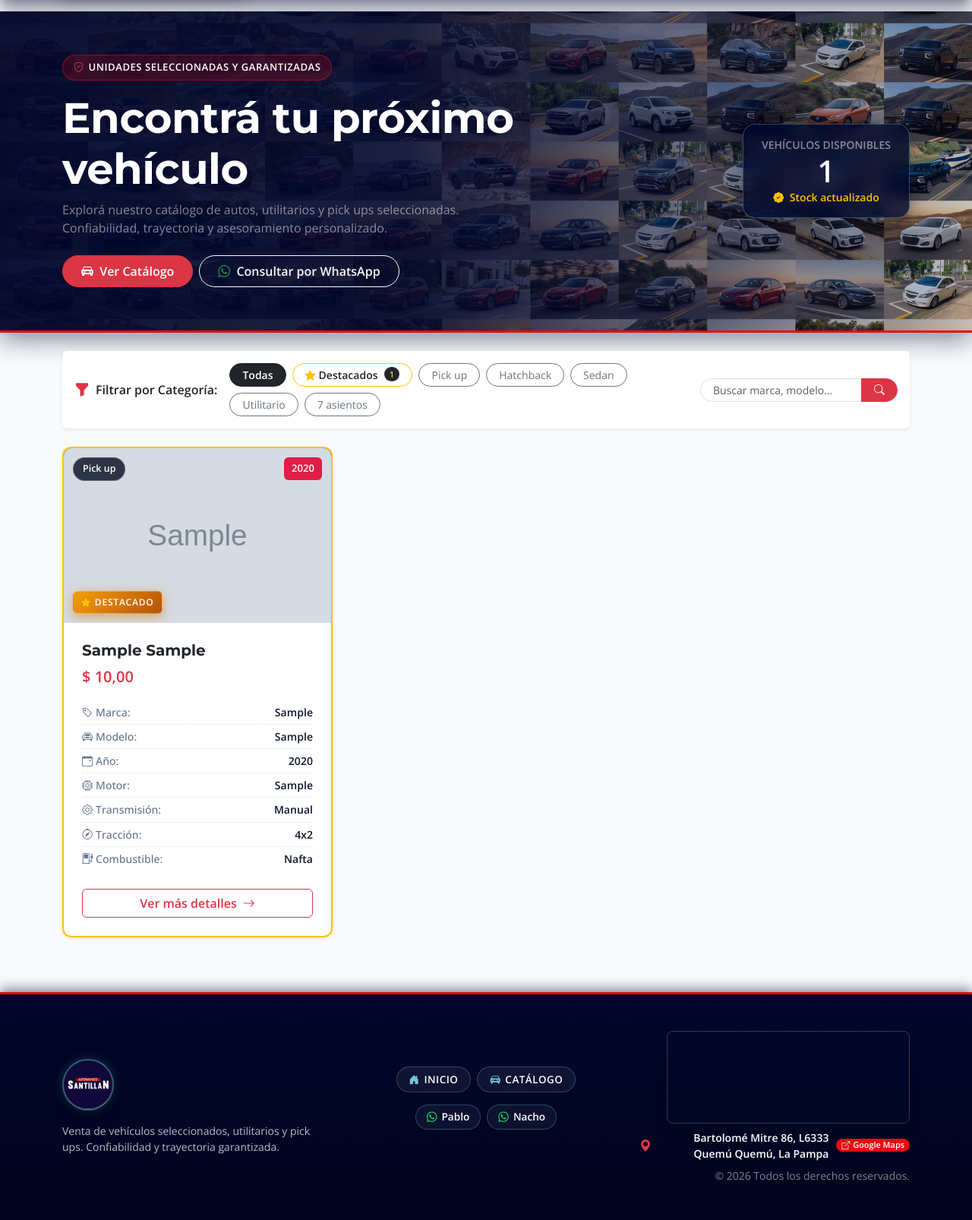
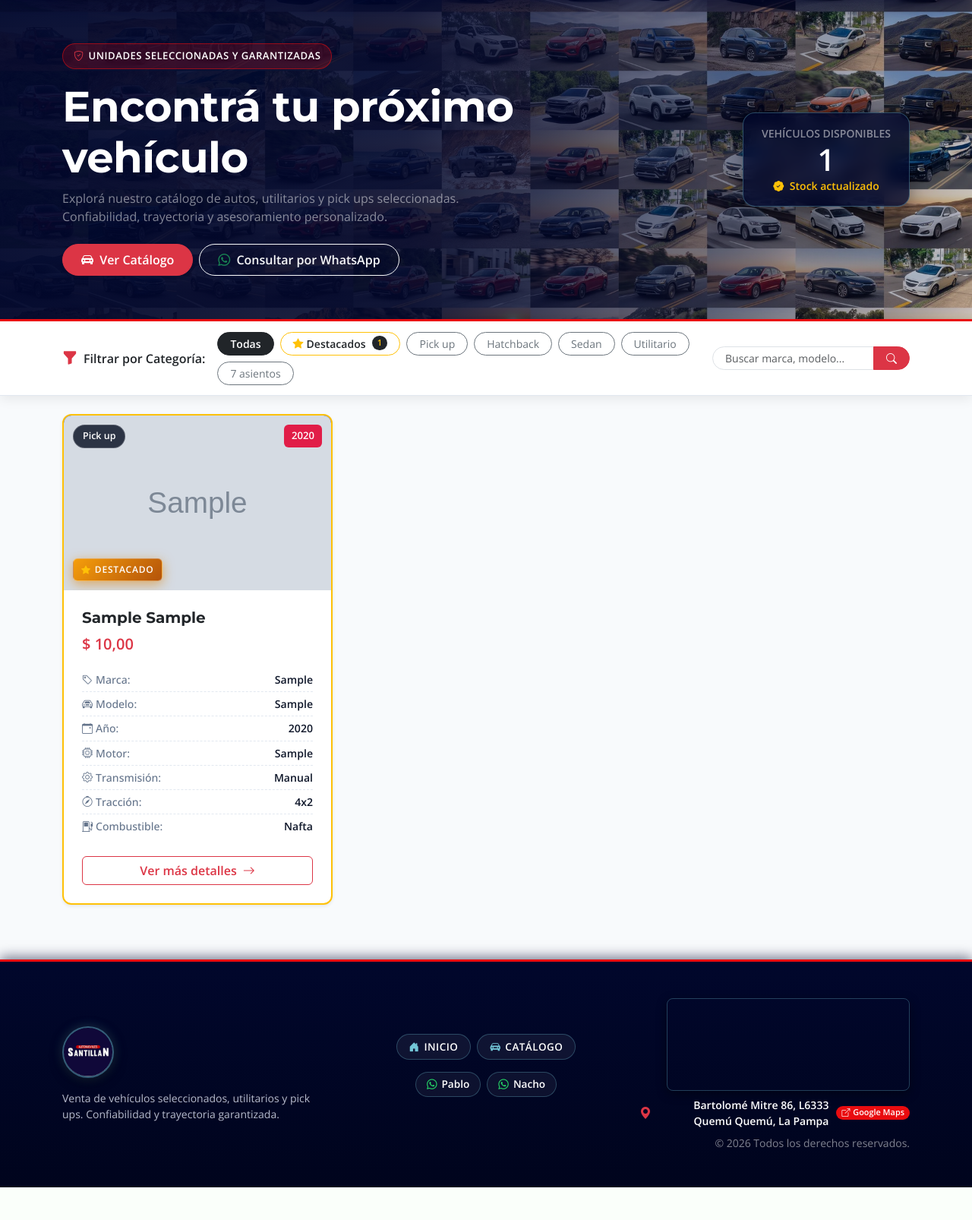
Before and after one commit to GerardodeMartini/AUTOMOVILES-SANTILLAN, a Django app: page / in a window 1280 px wide. Shown: the part 97-1703 px from the top of the page at 76% size. After the commit the page ends 1660 px from the top, so only its background shows below. Run offline with Django 5.2, Linux system fonts and the light colour scheme; tables that the repository leaves empty hold one stand-in row (values such as "Sample post"); grey boxes marked "Sample" are stand-in pictures; some libraries are stand-ins or nearby versions.

Commit message:
Eliminar márgenes superior e inferior de la portada: unida al header y a la barra de filtros

```diff
--- a/templates/base.html
+++ b/templates/base.html
@@ -33,11 +33,15 @@
             scroll-behavior: smooth;
         }
 
+        :root {
+            --nav-height: 94px;
+        }
+
         body {
             font-family: 'Open Sans', sans-serif;
             background-color: #f8fafc;
             color: #1e293b;
-            padding-top: 112px; /* Compensación para header fijo con logo más grande */
+            padding-top: var(--nav-height);
             min-height: 100vh;
             display: flex;
             flex-direction: column;
@@ -147,26 +151,26 @@
         }
 
         @media (max-width: 992px) {
+            :root {
+                --nav-height: 80px;
+            }
             .navbar-brand {
                 margin-left: 20px;
             }
             .navbar-brand img.brand-logo-img {
                 height: 68px;
             }
-            body {
-                padding-top: 102px;
-            }
         }
 
         @media (max-width: 576px) {
+            :root {
+                --nav-height: 68px;
+            }
             .navbar-brand {
                 margin-left: 10px;
             }
             .navbar-brand img.brand-logo-img {
                 height: 56px;
-            }
-            body {
-                padding-top: 96px;
             }
         }
 
@@ -321,14 +325,16 @@
             }
         }
 
-        /* Hero Banner Portada Full-Width (de extremo a extremo de pantalla) */
+        /* Hero Banner Portada Full-Width (de extremo a extremo de pantalla, unida sin márgenes) */
         .hero-portada-fullwidth {
             position: relative;
             width: 100%;
             background: #01072c url("{% static 'img/portada.webp' %}") center center / cover no-repeat;
-            border-bottom: 3px solid #e90b0f;
-            box-shadow: 0 10px 30px rgba(1, 7, 44, 0.45);
-            margin-top: 0;
+            margin-top: 0 !important;
+            margin-bottom: 0 !important;
+            border: none !important;
+            border-radius: 0 !important;
+            box-shadow: none !important;
             overflow: hidden;
         }
 
@@ -342,6 +348,19 @@
                 background: linear-gradient(180deg, rgba(1, 7, 44, 0.95) 0%, rgba(1, 7, 44, 0.84) 100%);
                 min-height: 320px;
             }
+        }
+
+        /* Barra de filtros y búsqueda pegada directamente a la portada */
+        .filter-bar-attached {
+            width: 100%;
+            margin-top: 0 !important;
+            background-color: #ffffff;
+            border-top: 3px solid #e90b0f;
+            border-bottom: 1px solid #e2e8f0;
+            box-shadow: 0 4px 15px rgba(0, 0, 0, 0.08);
+            padding: 0.85rem 0;
+            position: relative;
+            z-index: 5;
         }
 
         .badge-hero-garantia {
@@ -703,6 +722,19 @@
 
     <!-- Bootstrap 5 JS Bundle with Popper -->
     <script src="https://cdn.jsdelivr.net/npm/bootstrap@5.3.3/dist/js/bootstrap.bundle.min.js" integrity="sha384-YvpcrYf0tY3lHB60NNkmXc5s9fDVZLESaAA55NDzOxhy9GkcIdslK1eN7N6jIeHz" crossorigin="anonymous"></script>
+
+    <!-- Sincronizar altura exacta del header fijo para eliminar cualquier margen superior -->
+    <script>
+        function sincronizarAlturaHeader() {
+            const nav = document.querySelector('.navbar-santillan');
+            if (nav) {
+                document.documentElement.style.setProperty('--nav-height', nav.offsetHeight + 'px');
+            }
+        }
+        sincronizarAlturaHeader();
+        window.addEventListener('load', sincronizarAlturaHeader);
+        window.addEventListener('resize', sincronizarAlturaHeader);
+    </script>
     {% block extra_scripts %}{% endblock %}
 </body>
 </html>
--- a/templates/catalogo/lista_vehiculos.html
+++ b/templates/catalogo/lista_vehiculos.html
@@ -2,11 +2,11 @@
 
 {% block title %}Catálogo de Vehículos | Automóviles Santillán{% endblock %}
 
-{% block main_class %}pt-0 pb-4{% endblock %}
+{% block main_class %}p-0{% endblock %}
 
 {% block content %}
-<!-- PORTADA FULL-WIDTH: Desde abajo del header hasta la barra de búsqueda y filtros -->
-<div class="hero-portada-fullwidth mb-4">
+<!-- PORTADA FULL-WIDTH: Unida al header arriba y a la barra de filtros abajo, sin márgenes -->
+<div class="hero-portada-fullwidth">
     <div class="hero-portada-overlay d-flex flex-column justify-content-center">
         <div class="container py-4 py-lg-5">
             <div class="row align-items-center">
@@ -44,11 +44,9 @@
     </div>
 </div>
 
+<!-- BARRA DE FILTROS Y BÚSQUEDA PEGADA DIRECTAMENTE AL BORDE INFERIOR DE LA PORTADA -->
+<div id="catalogo" class="filter-bar-attached" style="scroll-margin-top: 100px;">
     <div class="container">
-
-    <!-- Barra de Filtros por Categoría y Búsqueda -->
-    <div id="catalogo" class="card border-0 shadow-sm mb-4" style="scroll-margin-top: 120px;">
-        <div class="card-body p-3">
         <div class="d-flex flex-column flex-lg-row justify-content-between align-items-lg-center gap-3">
             <div class="d-flex align-items-center gap-2 text-nowrap">
                 <i class="bi bi-funnel-fill text-danger fs-5"></i>
@@ -93,7 +91,7 @@
                 </div>
             </form>
 
-                <!-- Dropdown de Categorías (Optimizado para móviles o alternativo) -->
+            <!-- Dropdown de Categorías (Optimizado para móviles) -->
             <div class="d-md-none dropdown w-100">
                 <button class="btn btn-outline-dark dropdown-toggle w-100 d-flex justify-content-between align-items-center" type="button" data-bs-toggle="dropdown" aria-expanded="false">
                     <span>
@@ -131,6 +129,8 @@
         </div>
     </div>
 </div>
+
+<div class="container py-4">
 
     <!-- Grilla de Vehículos en Cards -->
     <div class="row row-cols-1 row-cols-md-2 row-cols-lg-3 g-4 mb-5">
```
Lines whose indentation alone changed are shown as unchanged.
